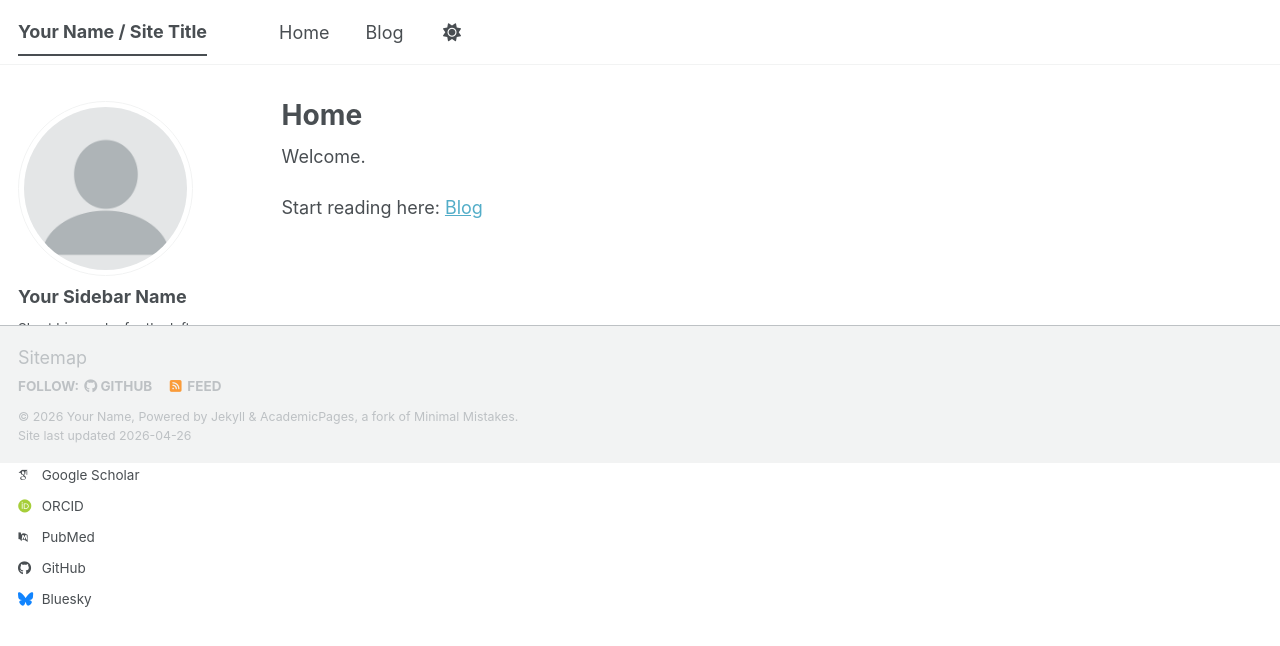
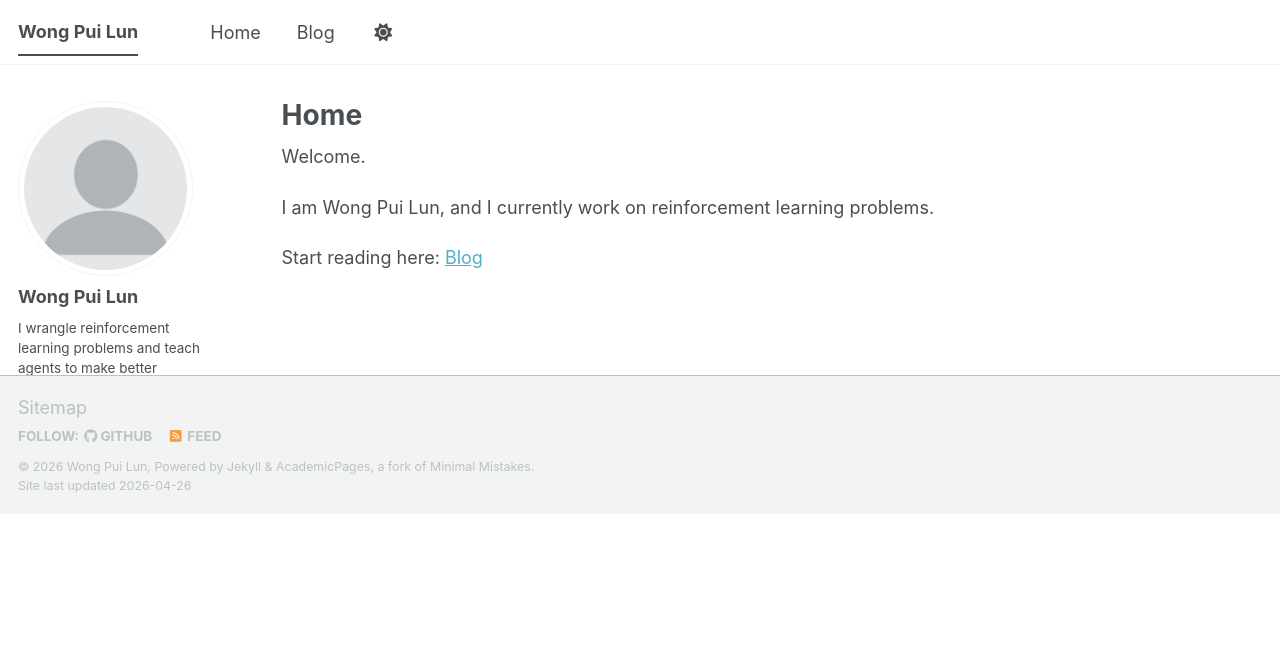
Before and after one commit to Alenwong1/alenwong.github.io, a Jekyll site: the page built from _pages/about.md, in a window 1280 px wide. Shown: the top 646 px of the page. Built offline with Jekyll 4.4.1, drawn with Linux system fonts in a browser that asks for light colours; some web fonts are replaced; a script bundle is joined from its source files by our own code; library files that are not in the unit come from our copies.

Commit message:
Personalize homepage profile and clean sidebar links

```diff
--- a/_config.yml
+++ b/_config.yml
@@ -9,14 +9,14 @@
 # Basic Site Settings
 locale                   : "en-US"
 site_theme               : "default" # The available themes options are "default", "air", "sunrise", "mint", "dirt" and "contrast"
-title                    : "Your Name / Site Title"
+title                    : "Wong Pui Lun"
 title_separator          : "-"
-name                     : &name "Your Name"
-description              : &description "Your Name's academic portfolio"   # Update this with a general description of your site, this is the default if not overridden by a page
-url                      : https://academicpages.github.io # The base hostname & protocol for your site e.g. "https://[your GitHub username].github.io",
+name                     : &name "Wong Pui Lun"
+description              : &description "I work on reinforcement learning problems and build practical learning systems."
+url                      : https://alenwong1.github.io # The base hostname & protocol for your site e.g. "https://[your GitHub username].github.io",
                                                            # or if you already have some other page hosted on Github then use "https://[your GitHub username].github.io/[Your Repo Name]"
-baseurl                  : "" # the subpath of your site, e.g. "/blog"
-repository               : "academicpages/academicpages.github.io"
+baseurl                  : "/alenwong.github.io" # the subpath of your site, e.g. "/blog"
+repository               : "Alenwong1/alenwong.github.io"
 
 # Site Author - The following control what appear as part of the author content on the side bar.
 #               If a field is blank the icon and link will not appear, otherwise it will be shown.
@@ -24,24 +24,24 @@ repository               : "academicpages/academicpages.github.io"
 author:
   # Biographic information
   avatar           : "profile.png"
-  name             : "Your Sidebar Name"
+  name             : "Wong Pui Lun"
   pronouns         : # example: "she/her"
-  bio              : "Short biography for the left-hand sidebar"
-  location         : "Earth"
-  employer         : "Red Brick University"
+  bio              : "I wrangle reinforcement learning problems and teach agents to make better decisions."
+  location         :
+  employer         :
   uri              : # URL
-  email            : "none@example.org"
+  email            : "wong.puilun@u.nus.edu"
 
   # Academic websites
   academia         : # URL
   arxiv            : # URL - Update with the correct link to your profile
-  googlescholar    : "https://scholar.google.com/citations?user=PS_CX0AAAAAJ"
+  googlescholar    :
   inspire-hep      : # URL
   impactstory      : # URL
-  orcid            : "https://orcid.org/yourorcidurl"
+  orcid            :
   semantic         : # URL
   ssrn             : # URL
-  pubmed           : "https://www.ncbi.nlm.nih.gov/pubmed/?term=john+snow"
+  pubmed           :
   researchgate     : # URL
   scopus           : # URL
   zotero           : # URL
@@ -51,13 +51,13 @@ author:
   bitbucket        : # Username - Update with your username on the site
   codepen          : # Username
   dribbble         : # Username
-  github           : "academicpages"
+  github           : "Alenwong1"
   kaggle           : # Username
   stackoverflow    : # User number or user number and name (i.e., use "1" or "1/jeff-atwood")
 
   # Social media
   artstation       : # Username
-  bluesky          : "bsky.app" # Replace this with you Bluesky username
+  bluesky          : # Replace this with you Bluesky username
   facebook         : # Username
   flickr           : # Username
   foursquare       : # Username
--- a/_pages/about.md
+++ b/_pages/about.md
@@ -9,4 +9,6 @@ redirect_from:
 
 Welcome.
 
+I am Wong Pui Lun, and I currently work on reinforcement learning problems.
+
 Start reading here: [Blog](/year-archive/)
```
